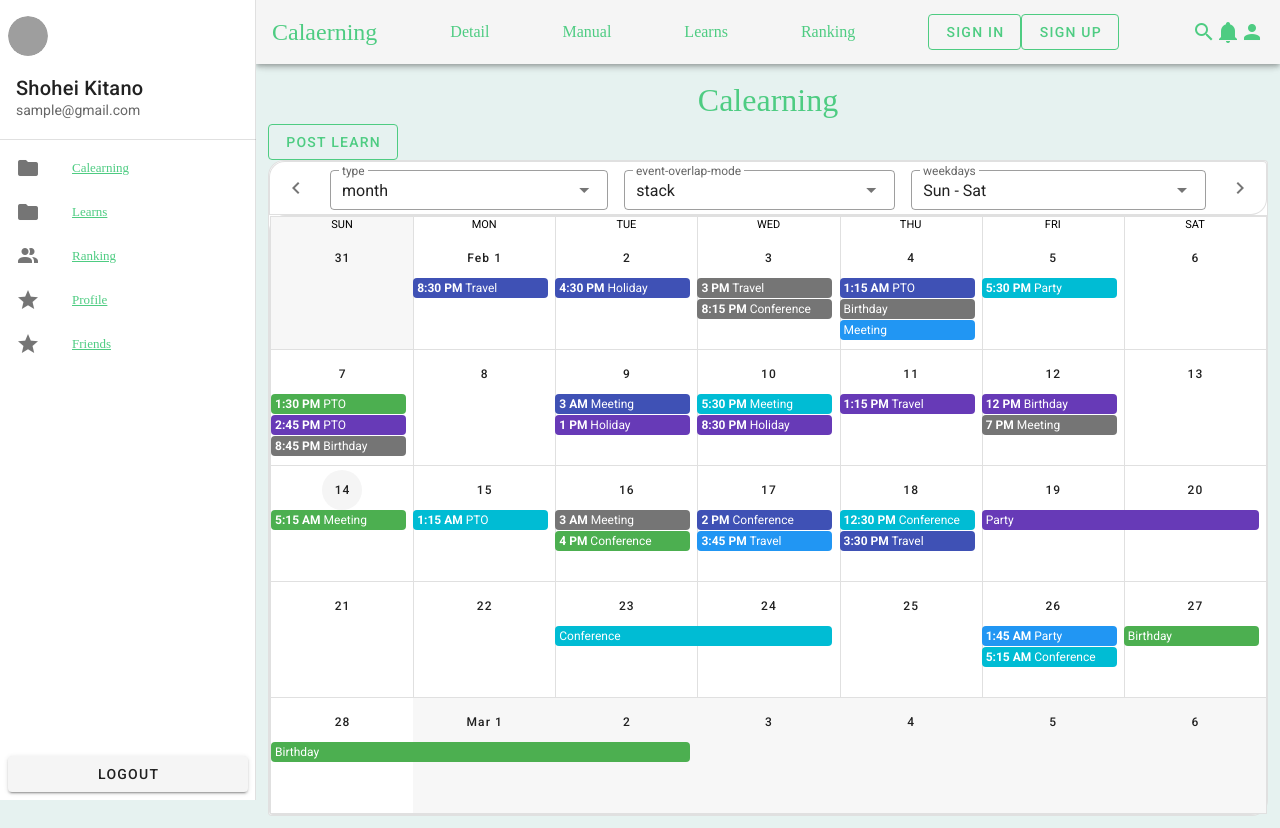
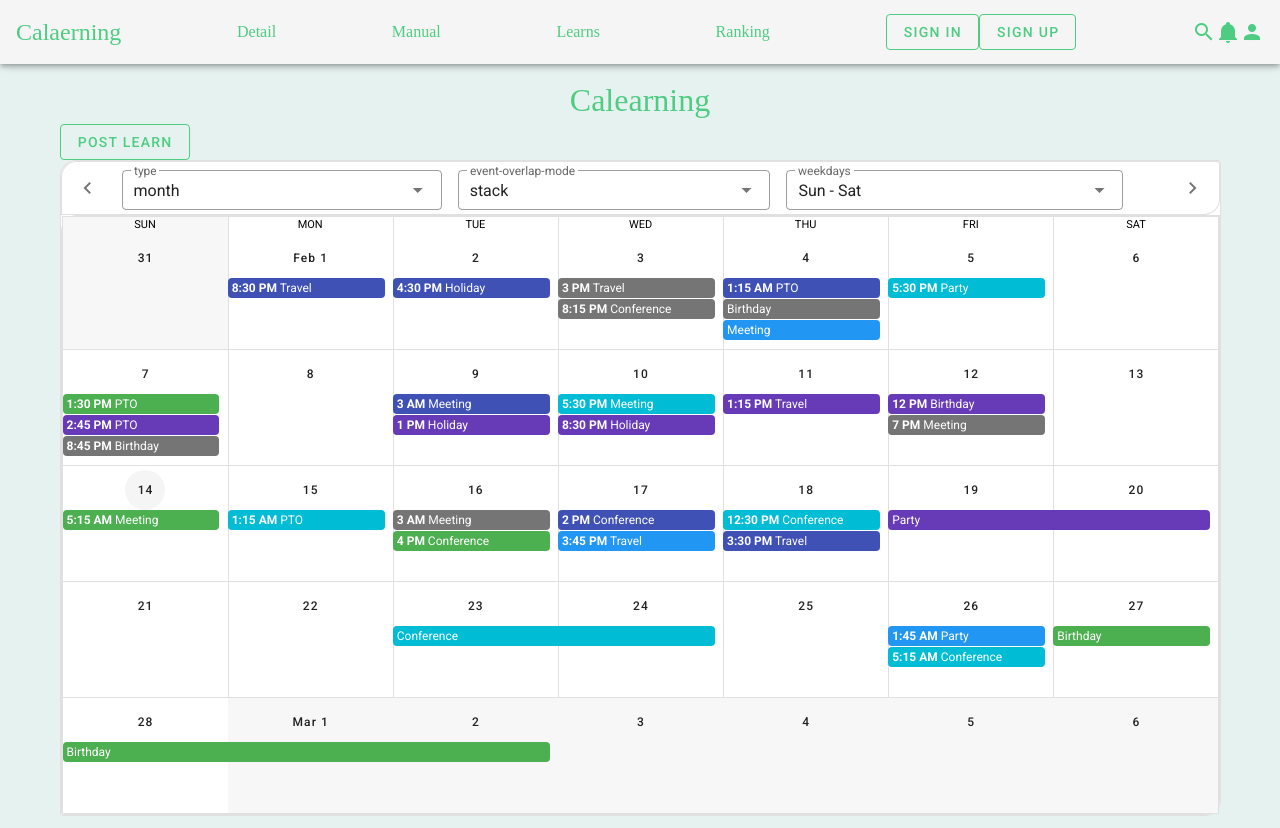
Before and after one commit to shoheikitano/calearning-app-front, a Vue app: page /calender in a window 1280 px wide. Built offline with nearby package versions, Linux system fonts and the light colour scheme; grey boxes are pictures that could not be loaded.

Commit message:
7/30 ログアウト機能実装

```diff
--- a/src/App.vue
+++ b/src/App.vue
@@ -1,8 +1,7 @@
 <template>
   <v-app>
     <Header />
-    <Sidebar/>
-
+    <Sidebar v-if="this.$store.state.user"/>
     <v-content class="background">
       <router-view />
     </v-content>
--- a/src/components/Postlearn.vue
+++ b/src/components/Postlearn.vue
@@ -5,7 +5,7 @@
     </template>
     <v-card>
       <v-card-title>
-        <h1 class="logo">Sign in</h1>
+        <h1 class="logo">Postlearn</h1>
         <v-spacer></v-spacer>
         <v-btn icon @click="dialog = false">
           <v-icon>×</v-icon>
--- a/src/components/Sidebar.vue
+++ b/src/components/Sidebar.vue
@@ -70,7 +70,7 @@
         </v-list>
         <template v-slot:append>
         <div class="pa-2">
-          <v-btn block>
+          <v-btn block @click="logout">
             Logout
           </v-btn>
         </div>
@@ -80,13 +80,23 @@
 
 <script>
   export default {
-    name: 'Sidebar',
+  name: 'Sidebar',
 
-    components: {
+  components: {
 
+  },
+  data: () => ({
+
+  }),
+  methods: {
+    async logout () {
+      // authストアのresigterアクションを呼び出す
+      await this.$store.dispatch('logout')
+      // トップページに移動する
+      this.$router.push('/')
     },
-
-  }
+  },
+}
 </script>
 
 <style scoped>
```
